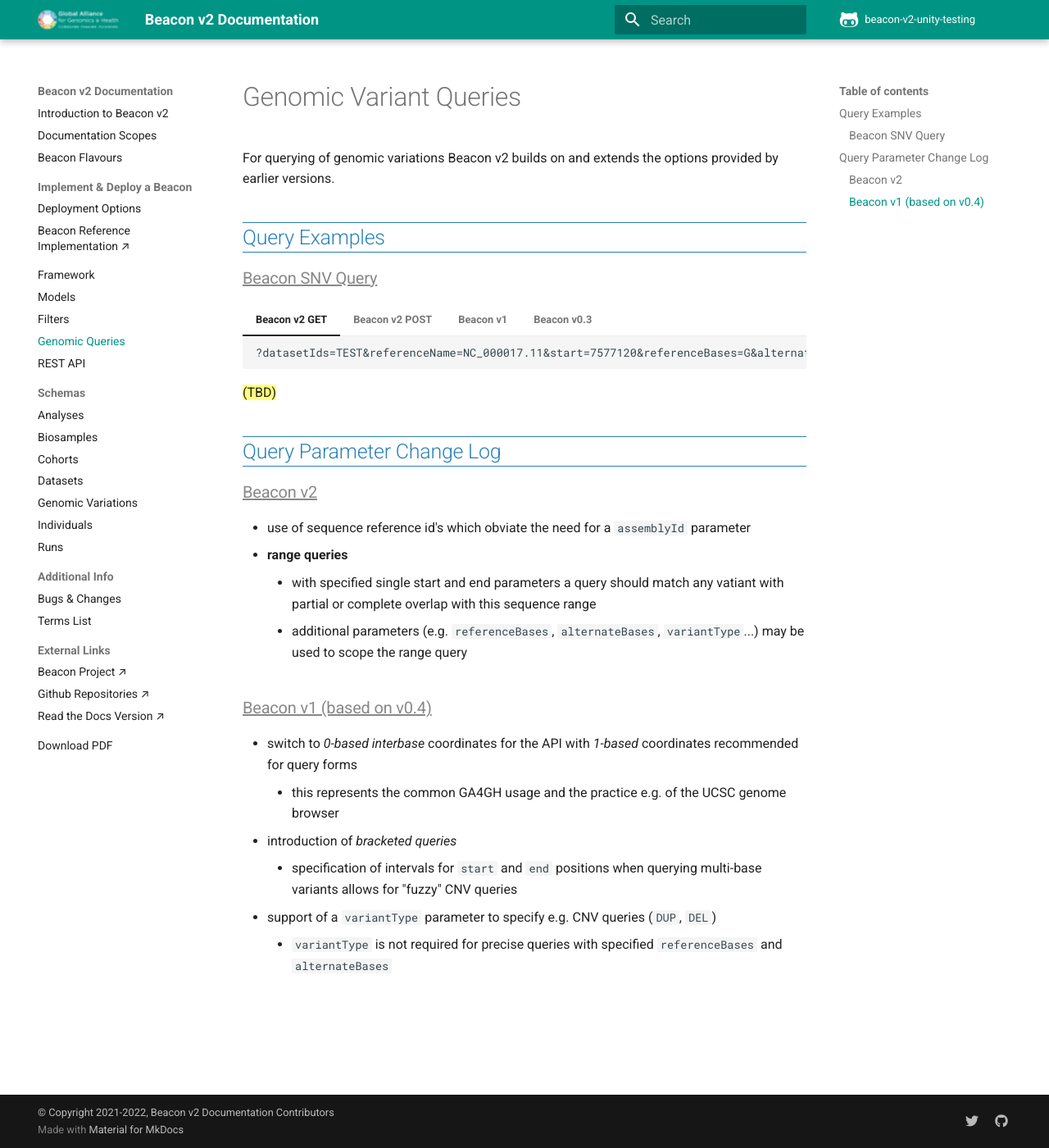
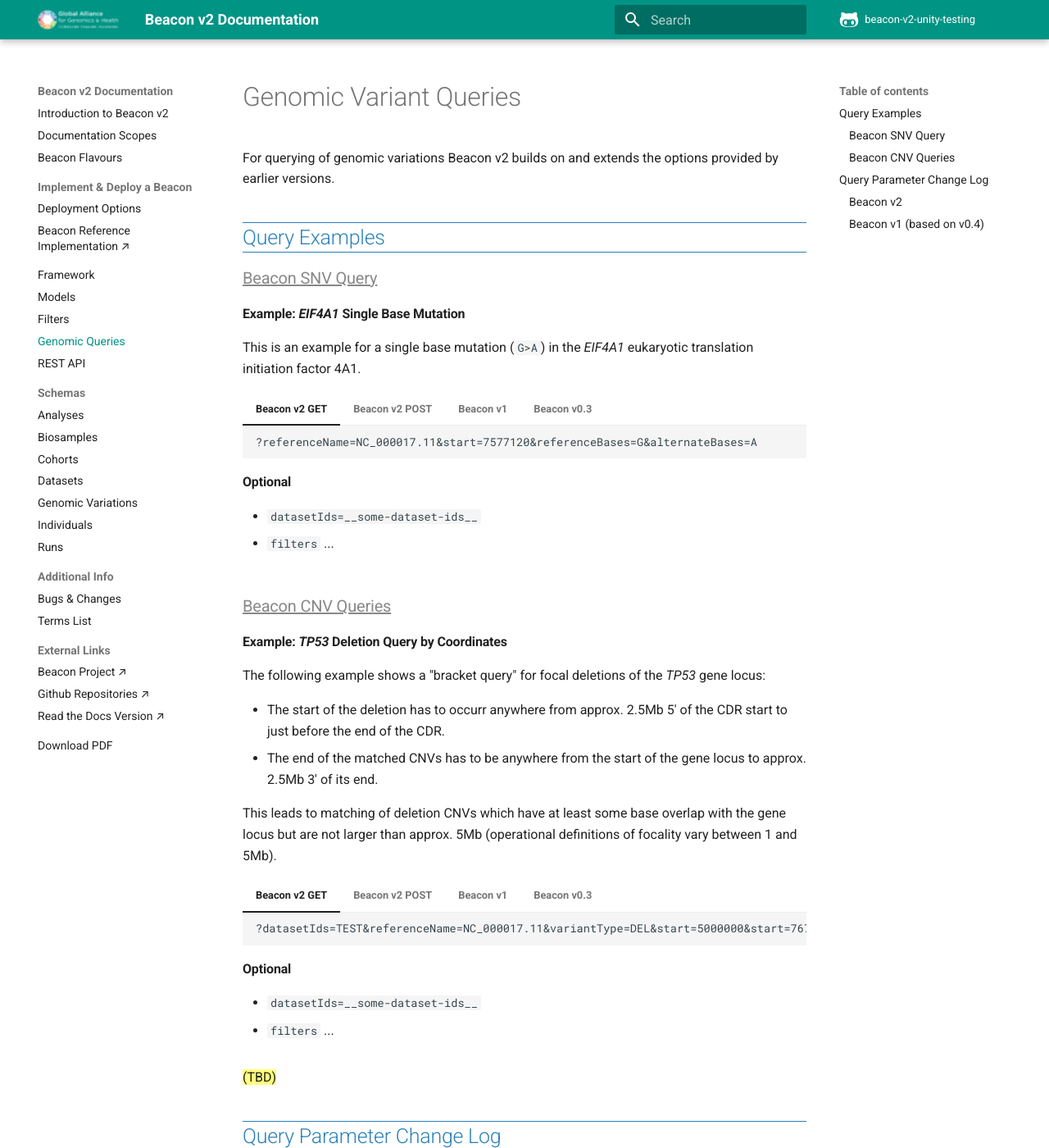
Before and after one commit to ga4gh-beacon/beacon-v2, an MkDocs documentation site: the page built from docs/variant-queries.md, in a window 1280 px wide and 1400 px high. Shown: the whole window at 82% size. Built offline with MkDocs 1.6.1 and Material for MkDocs 9.7.7, drawn with Linux system fonts in a browser that asks for light colours; comment, search, counter and statistics services are not loaded.

Commit message:
CNV post example & some edits
Update variant-queries.md

````diff
--- a/docs/variant-queries.md
+++ b/docs/variant-queries.md
@@ -7,11 +7,20 @@
 
 ### Beacon SNV Query
 
+#### Example: _EIF4A1_ Single Base Mutation
+
+This is an example for a single base mutation (`G>A`) in the _EIF4A1_ eukaryotic translation initiation factor 4A1.
+
 === "Beacon v2 GET"
 
 	```
-	?datasetIds=TEST&referenceName=NC_000017.11&start=7577120&referenceBases=G&alternateBases=A
+	?referenceName=NC_000017.11&start=7577120&referenceBases=G&alternateBases=A
 	```
+
+	#### Optional
+
+	* `datasetIds=__some-dataset-ids__`
+	* `filters` ...
 
 
 === "Beacon v2 POST"
@@ -43,25 +49,115 @@
 	    "pagination": {
 	        "skip": 0,
 	        "limit": 5
-	    },
-	    "filters": []
+	    }
 	}
 	```
+
+	There are optional parameters [`datasetIds`, `filters` ...] and also the option to specify the response type
+	(through `requestedGranularity`) and returned data format (`requestedSchemas`). Please follow this up in the
+	[framework documentation](framework.md).
+
 
 
 === "Beacon v1"
 
 	```
-	?assemblyId=GRCh38&datasetIds=TEST&referenceName=17&start=7577120&referenceBases=G&alternateBases=A
+	?assemblyId=GRCh38&referenceName=17&start=7577120&referenceBases=G&alternateBases=A
 	```
+
+	#### Optional
+
+	* `datasetIds=__some-dataset-ids__`
 
 === "Beacon v0.3"
 
 	```
-	?ref=GRCh38&beacon=TEST&chrom=17&pos=7577121&referenceAllele=C&allele=A
+	?ref=GRCh38&chrom=17&pos=7577121&referenceAllele=C&allele=A
 	```
 
+	#### Optional
+
+	* `beacon=__some-beacon-id__`
+
 	Before Beacon v0.4 a 1-based coordinate system was being used.
+
+
+
+### Beacon CNV Queries
+
+#### Example: _TP53_ Deletion Query by Coordinates
+
+The following example shows a "bracket query" for focal deletions of the _TP53_ gene locus:
+
+* The start of the deletion has to occurr anywhere from approx. 2.5Mb 5' of the CDR start to just before the end of the CDR.
+* The end of the matched CNVs has to be anywhere from the start of the gene locus to approx. 2.5Mb 3' of its end.
+
+This leads to matching of deletion CNVs which have at least some base overlap with the gene locus but are not
+larger than approx. 5Mb (operational definitions of focality vary between 1 and 5Mb).
+
+=== "Beacon v2 GET"
+
+	```
+	?datasetIds=TEST&referenceName=NC_000017.11&variantType=DEL&start=5000000&start=7676592&end=7669607&end=10000000
+	```
+
+	#### Optional
+
+	* `datasetIds=__some-dataset-ids__`
+	* `filters` ...
+
+
+=== "Beacon v2 POST"
+
+	```
+	{
+	    "$schema":"https://raw.githubusercontent.com/ga4gh-beacon/beacon-v2-unity-testing/main/framework/json/requests/beaconRequestBody.json",
+	    "meta": {
+	        "apiVersion": "2.0",
+	        "requestedSchemas": [
+	            {
+	                "entityType": "genomicVariation",
+	                "schema:": "https://raw.githubusercontent.com/ga4gh-beacon/beacon-v2-unity-testing/main/models/json/beacon-v2-default-model/genomicVariations/defaultSchema.json"
+	            }
+	        ]
+	    },
+	    "query": {
+	        "requestParameters": {
+	            "referenceName": "NC_000017.11",
+	            "start": [ 5000000, 7676592 ],
+	            "end": [ 7669607, 10000000 ],
+	            "variantType": "DEL"
+	        }
+	    },
+	    "requestedGranularity": "record",
+	    "pagination": {
+	        "skip": 0,
+	        "limit": 5
+	    }
+	}
+	```
+
+	There are optional parameters [`datasetIds`, `filters` ...] and also the option to specify the response type
+	(through `requestedGranularity`) and returned data format (`requestedSchemas`). Please follow this up in the
+	[framework documentation](framework.md).
+
+
+=== "Beacon v1"
+
+	```
+	?assemblyId=GRCh38&referenceName=17&variantType=DEL&start=5000000&start=7676592&end=7669607&end=10000000
+	```
+
+	#### Optional
+
+	* `datasetIds=__some-dataset-ids__`
+
+
+=== "Beacon v0.3"
+
+	CNV query options were only implemented with Beacon v0.4, based on Beacon<sup>+</sup> prototyping.
+
+
 
 
 ==(TBD)==
````
Also changed, not shown: other parts of docs/variant-queries.md (+0 -3 lines).
